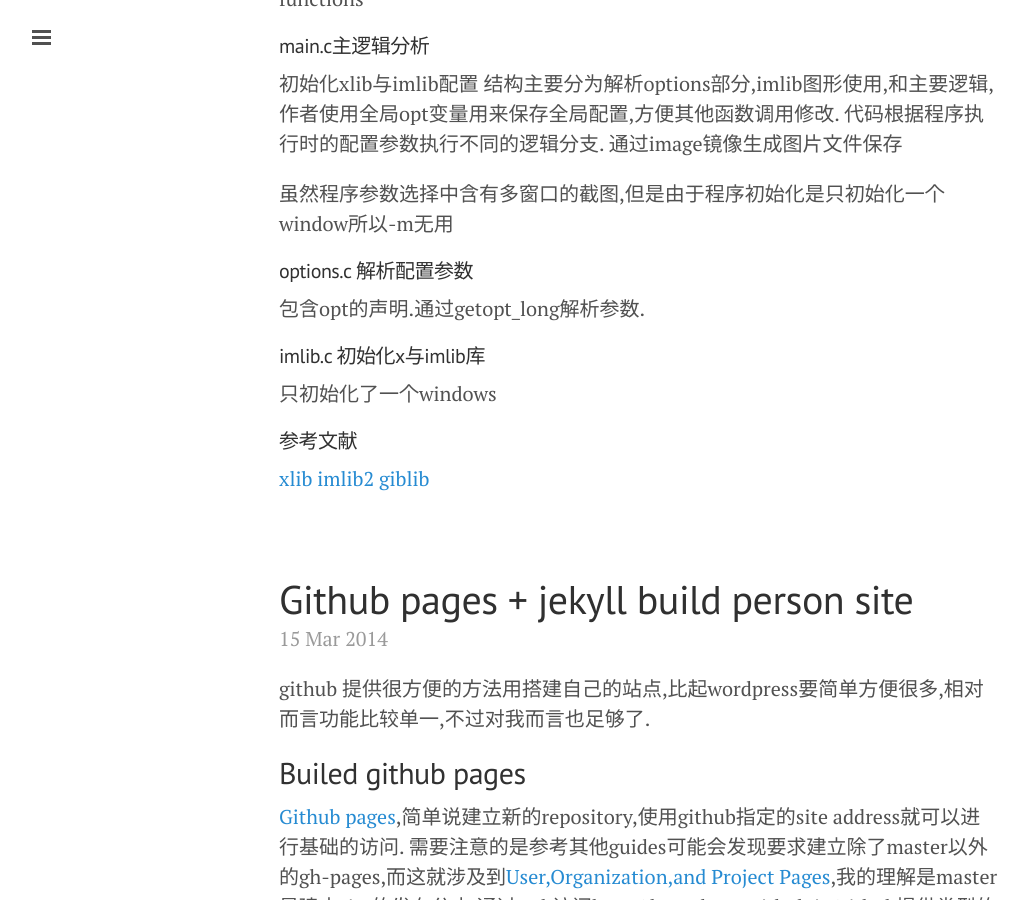
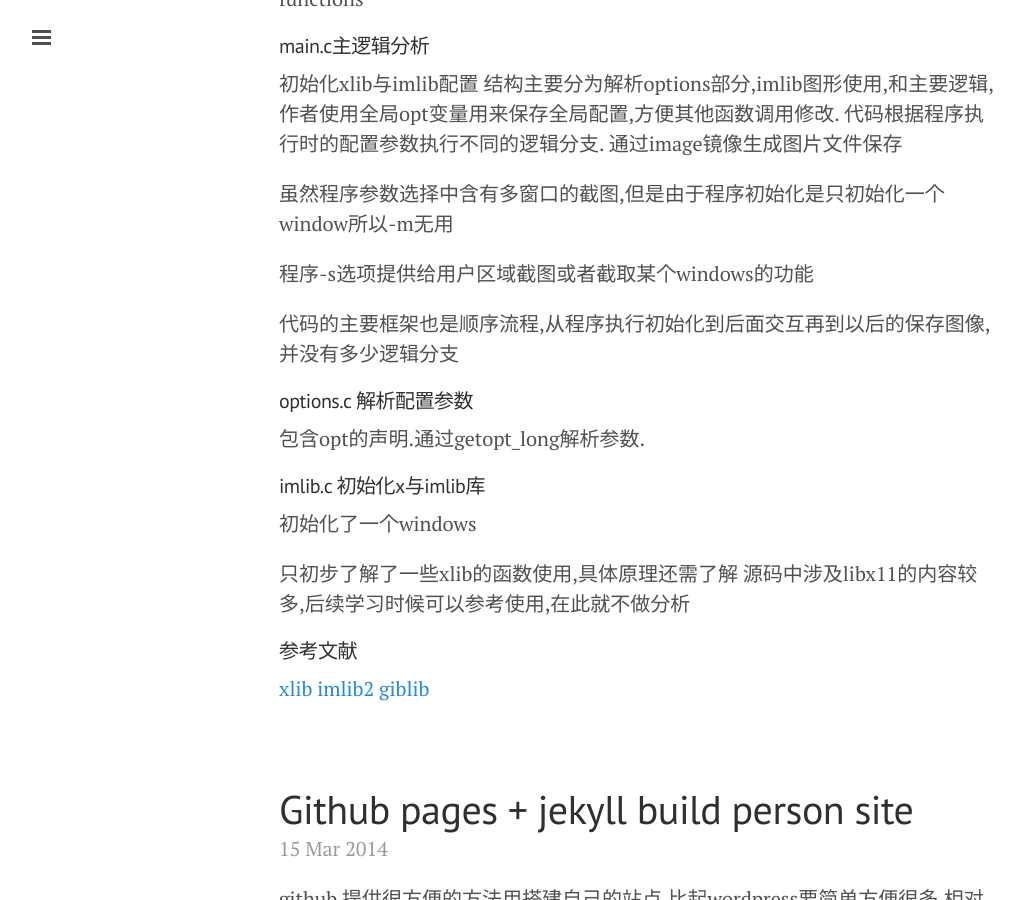
Before and after one commit to branchang/branchang.github.io, a Jekyll site: the page built from index.html, in a window 1280 px wide and 900 px high, scrolled down 418 px. Shown: the whole window, without its empty margins (1-1029 px from the left). Built offline with Jekyll 4.4.1, drawn with Linux system fonts in a browser that asks for light colours; Markdown is read by kramdown in place of the engine named in the settings; the list of posts is cut into pages by our own code.

Commit message:
add read scrot sourcecode

```diff
--- a/_posts/2014-03-22-read-scrot-sourcecode.md
+++ b/_posts/2014-03-22-read-scrot-sourcecode.md
@@ -12,12 +12,19 @@
 
 虽然程序参数选择中含有多窗口的截图,但是由于程序初始化是只初始化一个window所以-m无用
 
+程序-s选项提供给用户区域截图或者截取某个windows的功能
+
+代码的主要框架也是顺序流程,从程序执行初始化到后面交互再到以后的保存图像,并没有多少逻辑分支
+
 ####options.c 解析配置参数
 包含opt的声明.通过getopt_long解析参数.
 
 ####imlib.c 初始化x与imlib库
-只初始化了一个windows
+初始化了一个windows
 
+
+只初步了解了一些xlib的函数使用,具体原理还需了解
+源码中涉及libx11的内容较多,后续学习时候可以参考使用,在此就不做分析
 
 
 
```
